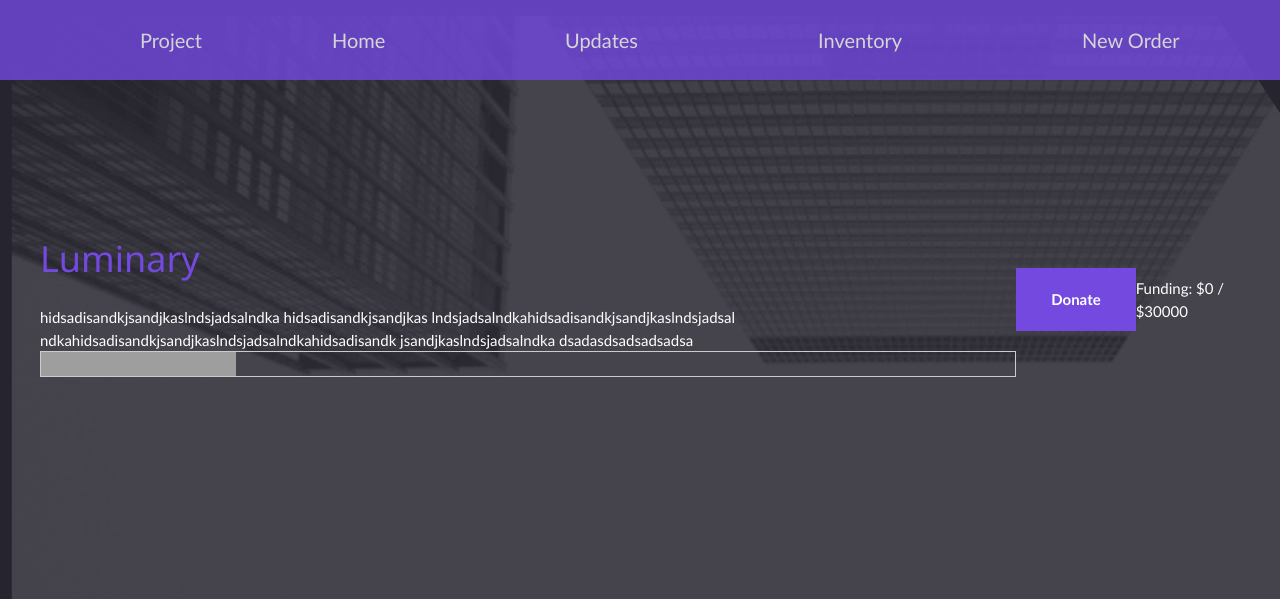
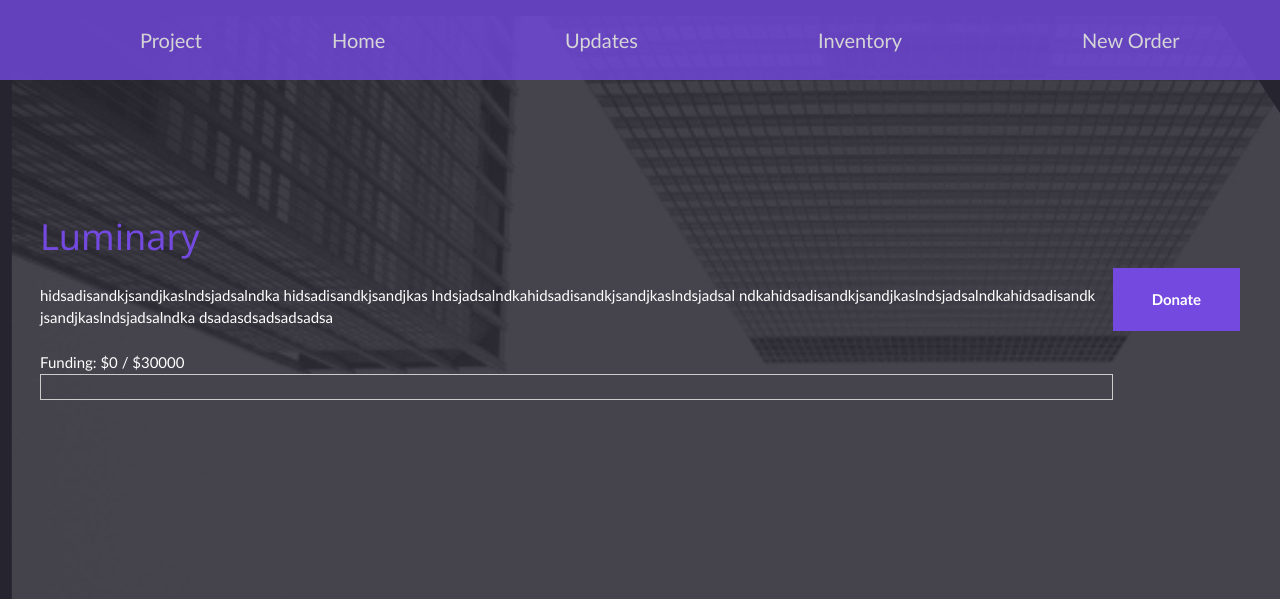
Before and after one commit to CayenneLow/Luminary, a Flask app: page /project in a window 1280 px wide. Shown: the top 599 px of the page. Run offline with Flask 2, Linux system fonts and the light colour scheme.

Commit message:
finished progress bar

```diff
--- a/templates/project.html
+++ b/templates/project.html
@@ -22,12 +22,13 @@
             <div class="project-desc">
                 <h1>Luminary</h1>
                 <p> hidsadisandkjsandjkaslndsjadsalndka hidsadisandkjsandjkas lndsjadsalndkahidsadisandkjsandjkaslndsjadsal ndkahidsadisandkjsandjkaslndsjadsalndkahidsadisandk jsandjkaslndsjadsalndka dsadasdsadsadsadsa</p>
+                <br>
+                <p> Funding: ${{contract.totalMoneyReceived}} / ${{contract.moneyExpected}} </p>
                 <div class="w3-border">
-                    <div class="w3-grey" style="height:24px;width:20%"></div>
+                    <div class="w3-grey" style="height:24px;width:{{(contract.totalMoneyReceived / contract.moneyExpected) * 100}}%"></div>
                   </div>
             </div>
             <a class="project-donate-but" href="{{ url_for('projectContribute', id=id.id) }}">Donate</a>
-            <p> Funding: ${{contract.totalMoneyReceived}} / ${{contract.moneyExpected}} </p>
         </div>
         <div class="project-block" style="padding:0px; height:400px;">
             <div class="project-goals-title">Our goals</div>
```
